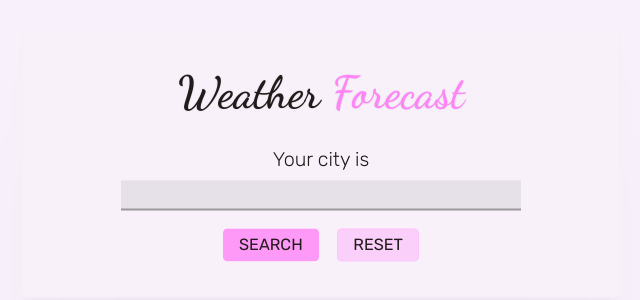
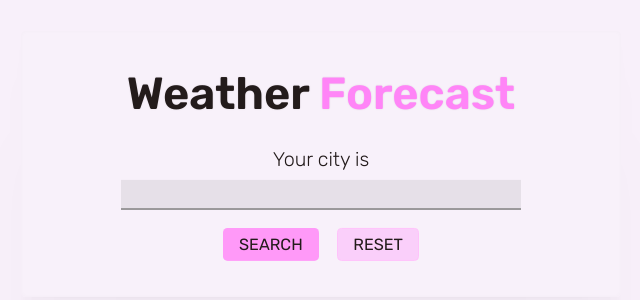
Before and after one commit to logotip4ik/nuxt-weather, a Nuxt app: page / in a window 1280 px wide. Shown: the part 236-536 px from the top of the page, without its empty margins (319-959 px from the left). Built offline with nearby package versions, Linux system fonts and the light colour scheme.

Commit message:
update: for now disabled cool font for headers

```diff
--- a/assets/css/base.css
+++ b/assets/css/base.css
@@ -28,7 +28,7 @@ h3,
 h4,
 h5,
 h6 {
-  font-family: 'Dancing Script', sans-serif;
+  /* font-family: 'Dancing Script', sans-serif; */
 }
 
 @media (prefers-color-scheme: dark) {
```
